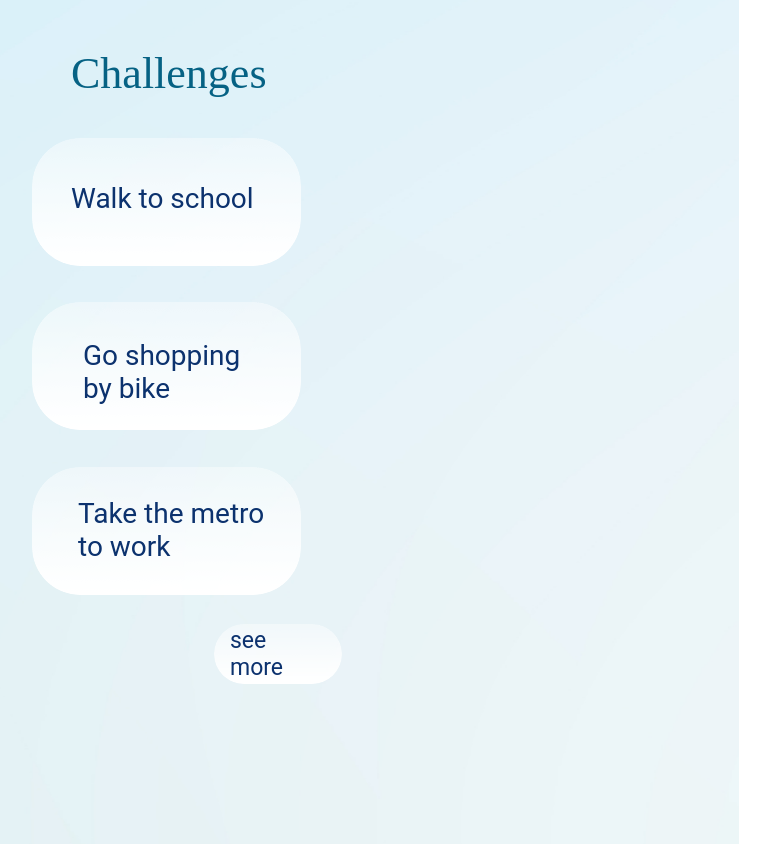
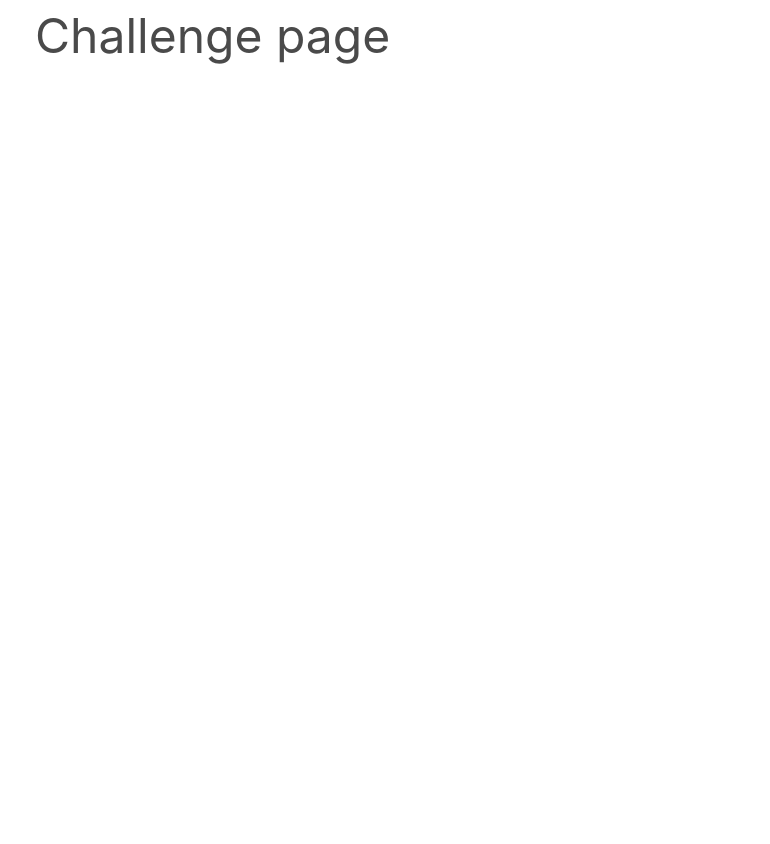
Before and after one commit to rbazin/eco-eco-app, a Vue app in the folder frontend/: page /challenge in a window 1280 px wide. Shown: the whole page, without its empty margins (29-799 px from the left). After the commit the page ends 800 px from the top, so only its background shows below. Built offline with nearby package versions, Linux system fonts and the light colour scheme; grey boxes are pictures that could not be loaded; a web font is replaced by a local one.

Commit message:
reset challenge page

```diff
--- a/frontend/src/components/ChallengePage.vue
+++ b/frontend/src/components/ChallengePage.vue
@@ -1,245 +1,13 @@
 <template>
-  <div>
-    <div class="challenge-page-challenge-page">
-      <img
-        alt="loginBackground"
-        src="../assets/set_1/login_background.png"
-        class="challenge-page-loginbackground1"
-      />
-      <img
-        alt="Rectangle1"
-        src="../assets/set_1/seeMoreRec.png"
-        class="challenge-page-rectangle4"
-      />
-      <img
-        alt="Rectangle2"
-        src="../assets/set_1/rectangle.png"
-        class="challenge-page-rectangle2"
-      />
-      <span class="challenge-page-text"><span>Take the metro to work</span></span>
-      <span class="challenge-page-text02"><span>Challenges</span></span>
-      <img
-        alt="Arrow"
-        src="../assets/set_1/arrow129-9gr2.svg"
-        class="challenge-page-arrow1"
-      />
-      <img
-        alt="Rectangle3"
-        src="../assets/set_1/rectangle.png"
-        class="challenge-page-rectangle1"
-      />
-      <img
-        alt="Rectangle4"
-        src="../assets/set_1/rectangle.png"
-        class="challenge-page-rectangle3"
-      />
-      <span class="challenge-page-text04"><span>Go shopping by bike</span></span>
-      <span class="challenge-page-text06">
-        <span>
-          <span>
-            see
-            <span v-html="rawiqif"></span>
-          </span>
-          <br />
-          <span>more</span>
-        </span>
-      </span>
-      <span class="challenge-page-text11"><span>Walk to school</span></span>
-      <img
-        alt="Arrow2220"
-        src="/playground_assets/arrow2220-r5od.svg"
-        class="challenge-page-arrow2"
-      />
-    </div>
+  <div class="container">
+    <h1 class="is-title is-size-1">Challenge page</h1>
   </div>
 </template>
 
 <script>
 export default {
-  name: 'ChallengePage',
-  props: {},
-
-  data() {
-    return {
-      rawiqif: ' ',
-    }
-  },
-}
+  name: "ChallengePage",
+};
 </script>
 
-<style scoped>
-.challenge-page-challenge-page {
-  width: 100%;
-  height: 844px;
-  display: flex;
-  overflow: hidden;
-  position: relative;
-  align-items: flex-start;
-  flex-shrink: 0;
-  border-color: transparent;
-  background-color: rgba(255, 255, 255, 1);
-}
-.challenge-page-loginbackground1 {
-  top: -578px;
-  left: -512px;
-  width: 1414px;
-  height: 2000px;
-  position: absolute;
-  border-color: transparent;
-}
-.challenge-page-rectangle4 {
-  top: 624px;
-  left: 243px;
-  width: 128px;
-  height: 60px;
-  position: absolute;
-  border-color: transparent;
-  border-radius: 48px;
-}
-.challenge-page-rectangle2 {
-  top: 467px;
-  left: 61px;
-  width: 269px;
-  height: 128px;
-  position: absolute;
-  border-color: transparent;
-  border-radius: 48px;
-}
-.challenge-page-text {
-  top: 497px;
-  left: 107px;
-  color: rgba(12, 50, 110, 1);
-  width: 194px;
-  height: auto;
-  position: absolute;
-  font-size: 28px;
-  align-self: auto;
-  font-style: Regular;
-  text-align: left;
-  font-family: Roboto;
-  font-weight: 400;
-  line-height: normal;
-  font-stretch: normal;
-  margin-right: 0;
-  margin-bottom: 0;
-  text-decoration: none;
-}
-.challenge-page-text02 {
-  top: 48px;
-  left: 100px;
-  color: rgba(6, 98, 132, 1);
-  width: 251px;
-  height: auto;
-  position: absolute;
-  font-size: 44px;
-  align-self: auto;
-  font-style: Medium;
-  text-align: left;
-  font-family: Montserrat;
-  font-weight: 500;
-  line-height: normal;
-  font-stretch: normal;
-  margin-right: 0;
-  margin-bottom: 0;
-  text-decoration: none;
-}
-.challenge-page-arrow1 {
-  top: 35px;
-  left: 67px;
-  width: 51px;
-  height: 0px;
-  position: absolute;
-}
-.challenge-page-rectangle1 {
-  top: 138px;
-  left: 61px;
-  width: 269px;
-  height: 128px;
-  position: absolute;
-  border-color: transparent;
-  border-radius: 48px;
-}
-.challenge-page-rectangle3 {
-  top: 302px;
-  left: 61px;
-  width: 269px;
-  height: 128px;
-  position: absolute;
-  border-color: transparent;
-  border-radius: 48px;
-}
-.challenge-page-text04 {
-  top: 339px;
-  left: 112px;
-  color: rgba(12, 50, 110, 1);
-  width: 166px;
-  height: auto;
-  position: absolute;
-  font-size: 28px;
-  align-self: auto;
-  font-style: Regular;
-  text-align: left;
-  font-family: Roboto;
-  font-weight: 400;
-  line-height: normal;
-  font-stretch: normal;
-  margin-right: 0;
-  margin-bottom: 0;
-  text-decoration: none;
-}
-.challenge-page-text06 {
-  top: 627px;
-  left: 259px;
-  color: rgba(12, 50, 110, 1);
-  width: 56px;
-  height: auto;
-  position: absolute;
-  font-size: 23px;
-  align-self: auto;
-  font-style: Regular;
-  text-align: left;
-  font-family: Roboto;
-  font-weight: 400;
-  line-height: normal;
-  font-stretch: normal;
-  margin-right: 0;
-  margin-bottom: 0;
-  text-decoration: none;
-}
-.challenge-page-text11 {
-  top: 182px;
-  left: 100px;
-  color: rgba(12, 50, 110, 1);
-  width: 201px;
-  height: auto;
-  position: absolute;
-  font-size: 28px;
-  align-self: auto;
-  font-style: Regular;
-  text-align: left;
-  font-family: Roboto;
-  font-weight: 400;
-  line-height: normal;
-  font-stretch: normal;
-  margin-right: 0;
-  margin-bottom: 0;
-  text-decoration: none;
-}
-.challenge-page-arrow2 {
-  top: 655px;
-  left: 322px;
-  width: 31px;
-  height: 0px;
-  position: absolute;
-}
-@media(max-width: 479px) {
-  .challenge-page-rectangle4 {
-    top: 626px;
-    right: 122px;
-  }
-  .challenge-page-rectangle1 {
-    top: 132px;
-    left: 59px;
-  }
-}
-</style>
+<style scoped></style>
```
